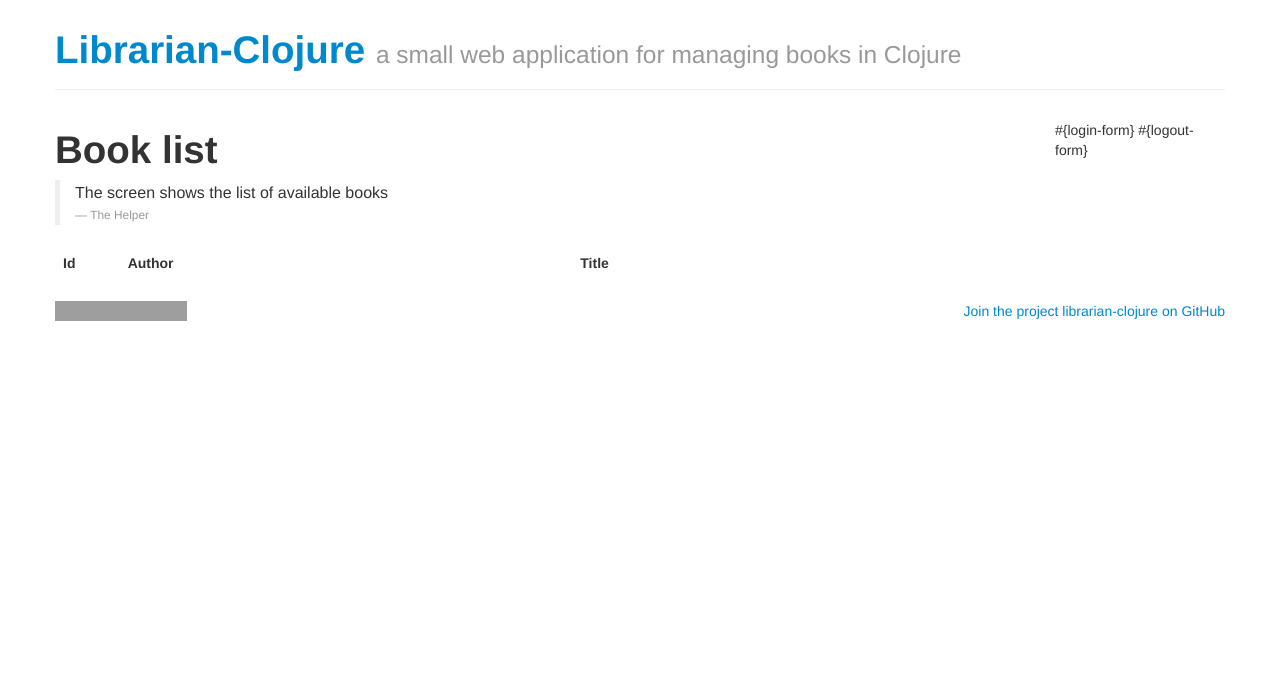
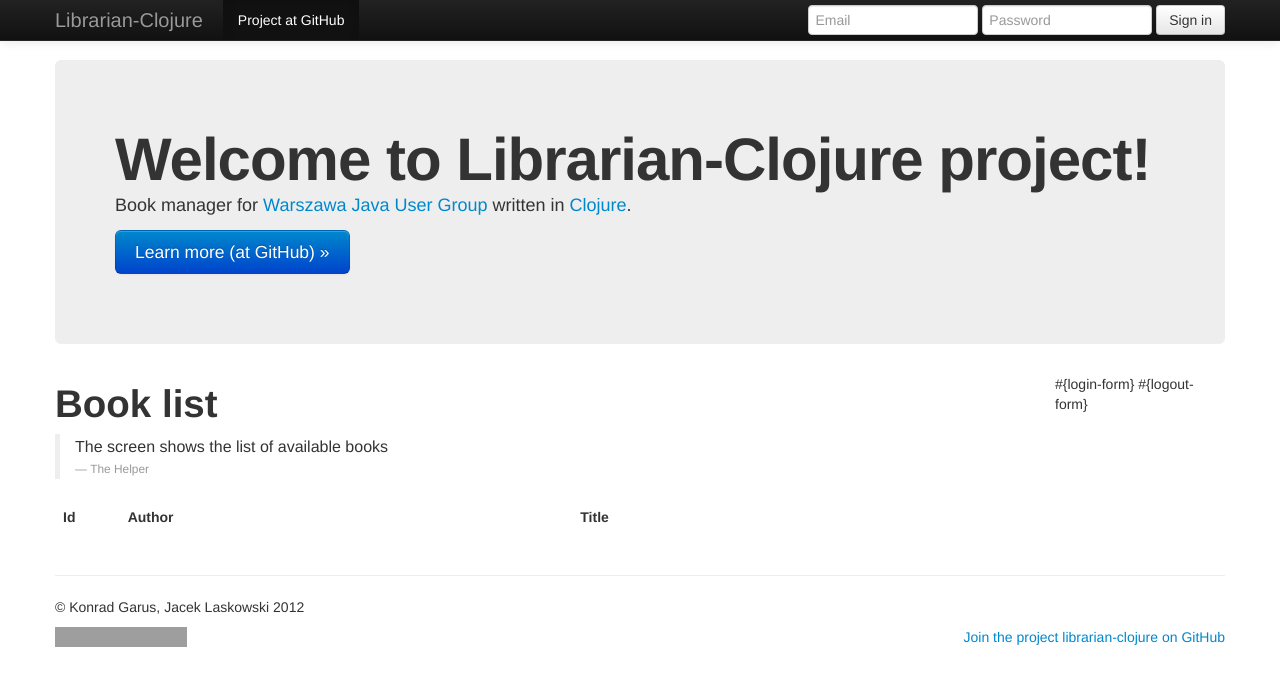
Before and after one commit to jaceklaskowski/librarian-clojure, a plain HTML site: page resources/public/index.html in a window 1280 px wide. Drawn offline with Linux system fonts and the light colour scheme; no server answers; grey boxes are pictures that could not be loaded; a web font is replaced by a local one.

Commit message:
New layout (based upon Basic marketing site from Bootstrap's Examples)

```diff
--- a/resources/public/index.html
+++ b/resources/public/index.html
@@ -1,25 +1,101 @@
 <!--
    - Heavily inspired by https://github.com/tvaughan/mametipsum
+   - http://twitter.github.com/bootstrap/examples/hero.html contributed a lot recently
    -->
 <!DOCTYPE html>
 <html lang="en">
 <head>
 <meta charset="UTF-8">
-<title>Librarian</title>
+<title>Librarian (in Clojure)</title>
+<meta name="viewport" content="width=device-width, initial-scale=1.0">
+<meta name="description" content="Book manager for Warszawa Java User Group in Clojure">
+<meta name="author" content="Konrad Garus + Jacek Laskowski">
 <link rel="stylesheet" href="css/bootstrap.min.css">
 <link rel="stylesheet" href="css/bootstrap-responsive.min.css">
 <style type="text/css">
   body {
-	padding-top: 10px;
+    padding-top: 60px;
     padding-bottom: 40px;
   }
+</style>
+<!-- HTML5 shim, for IE6-8 support of HTML5 elements -->
+<!--[if lt IE 9]>
+  <script src="http://html5shim.googlecode.com/svn/trunk/html5.js"></script>
+<![endif]-->
+<link rel="stylesheet" href="http://fonts.googleapis.com/css?family=Droid+Sans:400,700">
+</head>
 
-body,textarea,.topbar input {
-	font-family: "Droid Sans", "Helvetica Neue", Helvetica, Arial,
-		sans-serif;
-}
-</style>
-<link rel="stylesheet" href="http://fonts.googleapis.com/css?family=Droid+Sans:400,700">
+<body>
+    <div class="navbar navbar-inverse navbar-fixed-top">
+      <div class="navbar-inner">
+        <div class="container">
+          <a class="btn btn-navbar" data-toggle="collapse" data-target=".nav-collapse">
+            <span class="icon-bar"></span>
+            <span class="icon-bar"></span>
+            <span class="icon-bar"></span>
+          </a>
+          <a class="brand" href="#">Librarian-Clojure</a>
+          <div class="nav-collapse collapse">
+            <ul class="nav">
+              <li class="active"><a href="https://github.com/jaceklaskowski/librarian-clojure">Project at GitHub</a></li>
+            </ul>
+            <form class="navbar-form pull-right">
+              <input class="span2" type="text" placeholder="Email">
+              <input class="span2" type="password" placeholder="Password">
+              <button type="submit" class="btn">Sign in</button>
+            </form>
+          </div>
+        </div>
+      </div>
+    </div>
+
+	<div class="container">
+      <!-- Main hero unit for a primary marketing message or call to action -->
+      <div class="hero-unit">
+        <h1>Welcome to Librarian-Clojure project!</h1>
+        <p>Book manager for <a href="http://warszawa.jug.pl">Warszawa Java User Group</a> written in <a href="http://clojure.org">Clojure</a>.</p>
+        <p><a href="https://github.com/jaceklaskowski/librarian-clojure" class="btn btn-primary btn-large">Learn more (at GitHub) &raquo;</a></p>
+      </div>
+
+		<section id="main">
+			<div class="row">
+				<div class="span10">
+					<h1>Book list</h1>
+					<blockquote>
+						<p>The screen shows the list of available books</p>
+						<small>The Helper</small>
+					</blockquote>
+					<table class="table table-striped">
+						<thead>
+							<tr>
+								<th width="5%">Id</th>
+								<th width="35%">Author</th>
+								<th width="35%">Title</th>
+							</tr>
+						</thead>
+						<tbody class="book-list">
+						</tbody>
+					</table>
+				</div>
+				<div class="span2">
+					#{login-form}
+					#{logout-form}
+				</div>
+			</div>
+		</section>
+
+		<hr>
+
+		<footer>
+			<p>&copy; Konrad Garus, Jacek Laskowski 2012</p>
+			<!-- https://github.com/markdotto/github-buttons/#readme -->
+			<iframe src="http://bit.ly/ghbtns-fork-count" allowtransparency="true" frameborder="0" scrolling="0" width="132px" height="20px"></iframe>
+			<div class="pull-right">
+				<a href="https://github.com/jaceklaskowski/librarian-clojure">Join the project librarian-clojure on GitHub</a>
+			</div>
+		</footer>
+	</div>
+	<!-- Placed at the end of the document so the pages load faster -->
 	<script src="js/jquery-1.7.1.min.js"></script>
 	<script src="ember-0.9.3.min.js"></script>
 	<script src="js/bootstrap.min.js"></script>
@@ -116,47 +192,5 @@ $(document).ready(function() {
 		hideErrors();
 	});
 	</script>
-</head>
-<body>
-	<div class="container">
-		<div class="page-header">
-			<h1>
-				<a href="/">Librarian-Clojure</a> <small>a small web application for managing books in Clojure</small>
-			</h1>
-		</div>
-		<section id="main">
-			<div class="row">
-				<div class="span10">
-					<h1>Book list</h1>
-					<blockquote>
-						<p>The screen shows the list of available books</p>
-						<small>The Helper</small>
-					</blockquote>
-					<table class="table table-striped">
-						<thead>
-							<tr>
-								<th width="5%">Id</th>
-								<th width="35%">Author</th>
-								<th width="35%">Title</th>
-							</tr>
-						</thead>
-						<tbody class="book-list">
-						</tbody>
-					</table>
-				</div>
-				<div class="span2">
-					#{login-form}
-					#{logout-form}
-				</div>
-			</div>
-		</section>
-		<footer>
-			<!-- https://github.com/markdotto/github-buttons/#readme -->
-			<iframe src="http://bit.ly/ghbtns-fork-count" allowtransparency="true" frameborder="0" scrolling="0" width="132px" height="20px"></iframe>
-			<div class="pull-right">
-				<a href="https://github.com/jaceklaskowski/librarian-clojure">Join the project librarian-clojure on GitHub</a>
-			</div>
-		</footer>
-	</div>
 </body>
 </html>
```
Also changed, not shown: 1 other file. Lines whose indentation alone changed are shown as unchanged.
